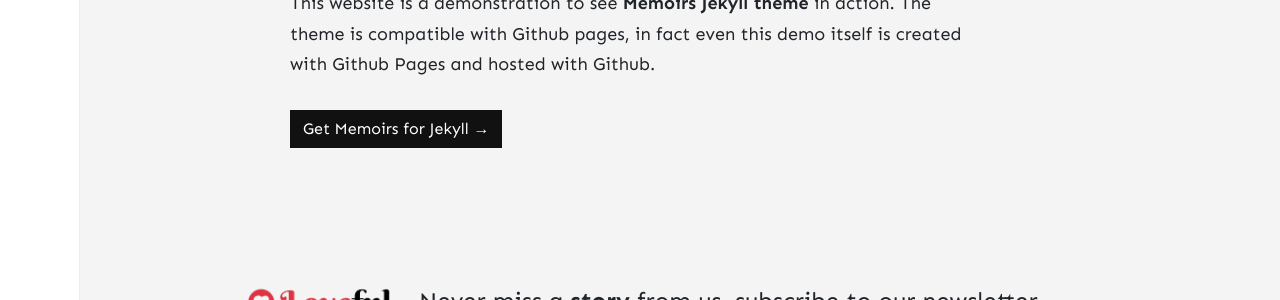
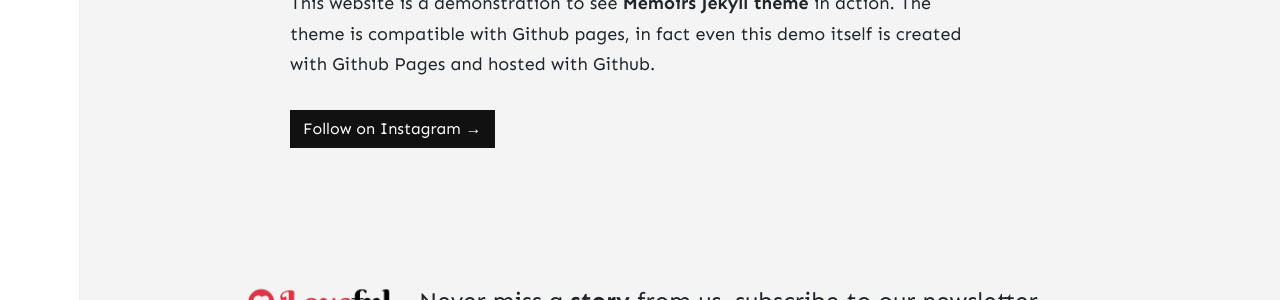
Before and after one commit to stackbit-projects/marvelous-dolphin-13283, a Jekyll site: the page built from _pages/about.md, in a window 1280 px wide and 900 px high, scrolled down 1523 px. Shown: the part 287-587 px from the top of the window. Built offline with Jekyll 4.4.1, drawn with Linux system fonts in a browser that asks for light colours; nearby versions of some CDN libraries; comment, search, counter and statistics services are not loaded.

Commit message:
about.md: changed

```diff
--- a/_pages/about.md
+++ b/_pages/about.md
@@ -9,4 +9,4 @@ imageshadow: true
 
 This website is a demonstration to see **Memoirs Jekyll theme** in action. The theme is compatible with Github pages, in fact even this demo itself is created with Github Pages and hosted with Github.
 
-<a target="_blank" href="https://bootstrapstarter.com/jekyll-theme-memoirs/" class="btn btn-dark"> Get Memoirs for Jekyll &rarr;</a>
+<a target="_blank" href="https://bootstrapstarter.com/jekyll-theme-memoirs/" class="btn btn-dark"> Follow on Instagram &rarr;</a>
```
